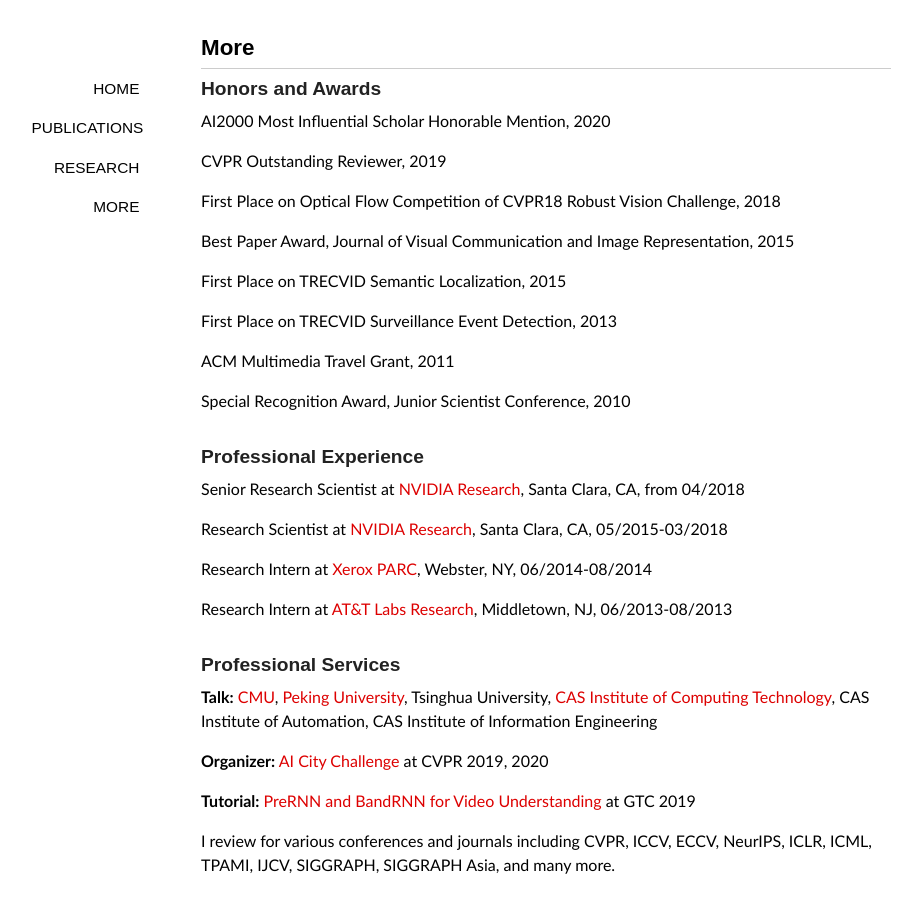
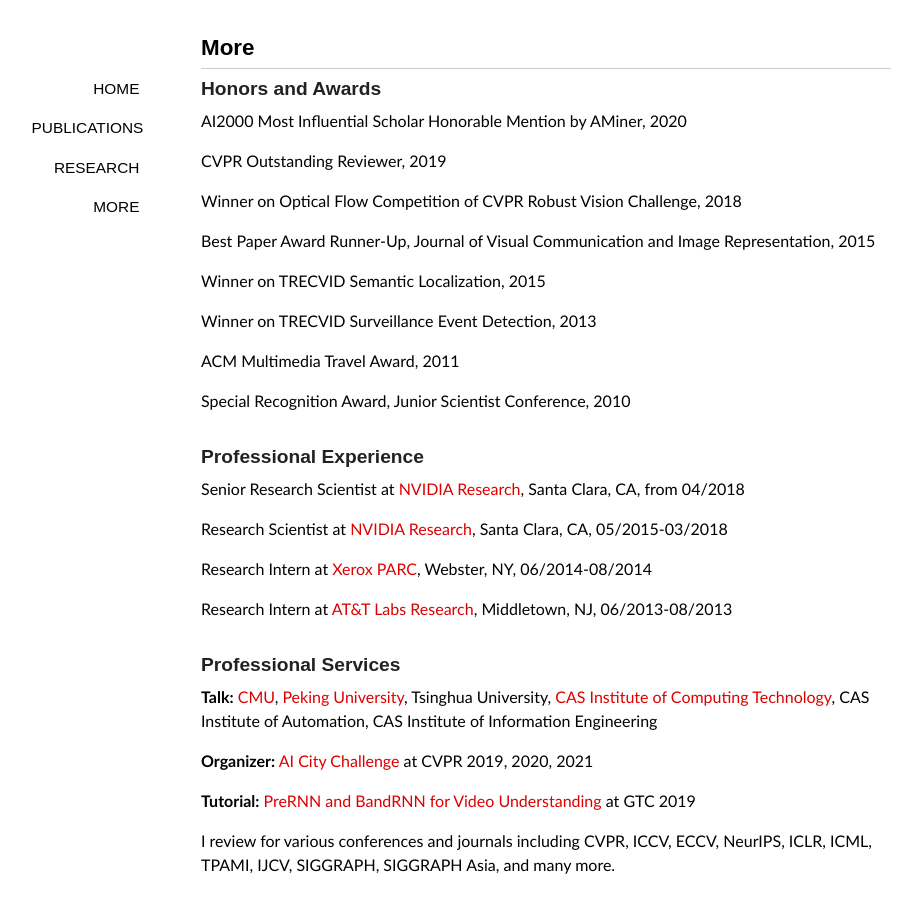
Before and after one commit to xiaodongyang/xiaodongyang.github.io, a Jekyll site: the page built from more/index.md, in a window 1280 px wide. Shown: the whole page, without its empty margins (94-1000 px from the left). Built offline with Jekyll 4.4.1, drawn with Linux system fonts in a browser that asks for light colours; some web fonts are replaced.

Commit message:
Update index.md

```diff
--- a/more/index.md
+++ b/more/index.md
@@ -6,19 +6,19 @@
 
 ### Honors and Awards
 
-AI2000 Most Influential Scholar Honorable Mention, 2020
+AI2000 Most Influential Scholar Honorable Mention by AMiner, 2020
 
 CVPR Outstanding Reviewer, 2019
 
-First Place on Optical Flow Competition of CVPR18 Robust Vision Challenge, 2018
+Winner on Optical Flow Competition of CVPR Robust Vision Challenge, 2018
 
-Best Paper Award, Journal of Visual Communication and Image Representation, 2015
+Best Paper Award Runner-Up, Journal of Visual Communication and Image Representation, 2015
 
-First Place on TRECVID Semantic Localization, 2015
+Winner on TRECVID Semantic Localization, 2015
 
-First Place on TRECVID Surveillance Event Detection, 2013
+Winner on TRECVID Surveillance Event Detection, 2013
 
-ACM Multimedia Travel Grant, 2011
+ACM Multimedia Travel Award, 2011
 
 Special Recognition Award, Junior Scientist Conference, 2010
 <br><br>
@@ -38,7 +38,7 @@
 
 **Talk:** [CMU](https://www.ri.cmu.edu/event/temporal-modeling-and-data-synthesis-for-visual-understanding/), [Peking University](https://www.icst.pku.edu.cn/xwgg/jzxx/1321264.htm), Tsinghua University, [CAS Institute of Computing Technology](https://vipl.ict.ac.cn/view_news.php?id=165), CAS Institute of Automation, CAS Institute of Information Engineering
 
-**Organizer:** [AI City Challenge](https://www.aicitychallenge.org) at CVPR 2019, 2020
+**Organizer:** [AI City Challenge](https://www.aicitychallenge.org) at CVPR 2019, 2020, 2021
 
 **Tutorial:** [PreRNN and BandRNN for Video Understanding](/publications/papers/tutorial-gtc19.pdf) at GTC 2019
 
```
